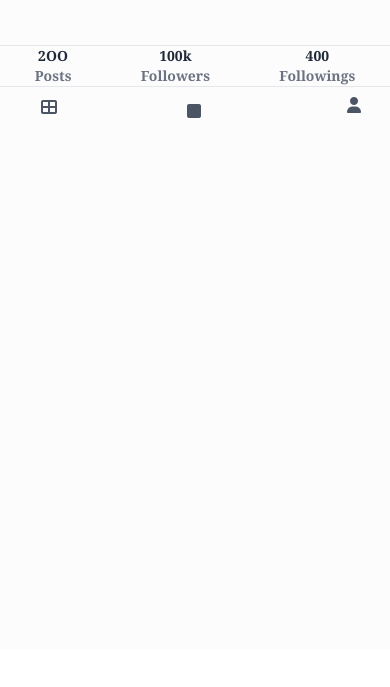
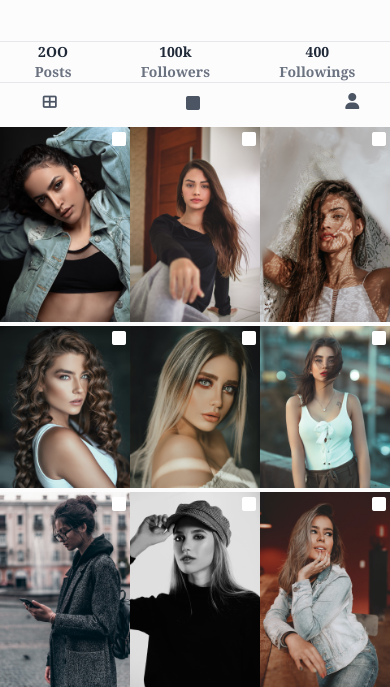
Before and after one commit to BADZA99/instagram-Userprofile-page-clone, a plain HTML site: page index.html in a window 390 px wide. Shown: the part 260-947 px from the top of the page. Before the commit the page ends 909 px from the top, so only its background shows below. Drawn offline with Linux system fonts and the light colour scheme.

Commit message:
add post section and make it responsive

```diff
--- a/index.html
+++ b/index.html
@@ -48,9 +48,9 @@
 
         <div class="md:w-7/12 w-8/12 items-center">
           <!-- profile name and follow button -->
-          <div class=" md:flex  md:space-x-2 mb-4 px-4">
+          <div class=" md:flex items-center md:space-x-2 mb-4 px-4">
             <h2 class=" text-3xl font-light inline-block">Audrey Silva</h2>
-            <a href="" class="bg-blue-500 px-2 text-center py-1 text-white font-semibold rounded block">follow</a>
+            <a href="" class="bg-blue-500 px-2 text-center py-1 text-white text-xs font-semibold rounded block md:inline-block">follow</a>
           </div>
 
           <!-- profile numbers -->
@@ -103,23 +103,114 @@
         <ul class="flex justify-around md:justify-center space-x-12 uppercase text-gray-600 border-t">
           <li class="md:border-t md:border-gray-700">
             <a href="" class="inline-block">
-              <i class="fas fa-th-large p-3"></i>
-              <span class="hidden md:inline">Posts</span>
+              <i class="fas fa-th-large text-sm p-3 "></i>
+              <span class="hidden md:inline text-xs">Posts</span>
             </a>
           </li>
           <li>
-            <a href="" class="inline-block p-3">
+            <a href="" class="inline-block p-2">
               <i class="fas fa-square"></i>
-              <span class="hidden md:inline">igtv</span>
+              <span class="hidden md:inline text-xs">igtv</span>
             </a>
           </li>
           <li>
             <a href="" class="inline-block p-3"></a>
               <i class="fas fa-user"></i>
-              <span class="hidden md:inline">tagged</span>
+              <span class="hidden md:inline text-xs ">tagged</span>
             </a>
           </li>
         </ul>
+
+        <!-- posts -->
+
+        <div class="flex flex-wrap ">
+          <!-- post -->
+          <div class=" w-1/3 pt-1">
+            <a href="">
+              <article class="relative bg-[100%]">
+                <img src="./images/post2.jpg" alt="" class="">
+
+                <i class="fas fa-square absolute  right-0 top-0 text-white m-1"></i>
+              </article>
+            </a>
+          </div>
+          <div class=" w-1/3 pt-1">
+            <a href="">
+              <article class="relative bg-[100%]">
+                <img src="./images/post1.jpg" alt="" class="">
+
+                <i class="fas fa-square absolute  right-0 top-0 text-white m-1"></i>
+              </article>
+            </a>
+          </div>
+          <div class=" w-1/3 pt-1">
+            <a href="">
+              <article class="relative bg-[100%]">
+                <img src="./images/post3.jpg" alt="" class="">
+
+                <i class="fas fa-square absolute  right-0 top-0 text-white m-1"></i>
+              </article>
+            </a>
+          </div>
+          <div class=" w-1/3 pt-1">
+            <a href="">
+              <article class="relative bg-[100%]">
+                <img src="./images/post4.jpg" alt="" class="">
+
+                <i class="fas fa-square absolute  right-0 top-0 text-white m-1"></i>
+              </article>
+            </a>
+          </div>
+          <div class=" w-1/3 pt-1">
+            <a href="">
+              <article class="relative bg-[100%]">
+                <img src="./images/post5.jpg" alt="" class="">
+
+                <i class="fas fa-square absolute  right-0 top-0 text-white m-1"></i>
+              </article>
+            </a>
+          </div>
+          <div class=" w-1/3 pt-1">
+            <a href="">
+              <article class="relative bg-[100%]">
+                <img src="./images/post6.jpg" alt="" class="">
+
+                <i class="fas fa-square absolute  right-0 top-0 text-white m-1"></i>
+              </article>
+            </a>
+          </div>
+          <div class=" w-1/3 pt-1">
+            <a href="">
+              <article class="relative bg-[100%]">
+                <img src="./images/post7.jpg" alt="" class="">
+
+                <i class="fas fa-square absolute  right-0 top-0 text-white m-1"></i>
+              </article>
+            </a>
+          </div>
+          <div class=" w-1/3 pt-1">
+            <a href="">
+              <article class="relative bg-[100%]">
+                <img src="./images/post8.jpg" alt="" class="">
+
+                <i class="fas fa-square absolute  right-0 top-0 text-white m-1"></i>
+              </article>
+            </a>
+          </div>
+          <div class=" w-1/3 pt-1">
+            <a href="">
+              <article class="relative bg-[100%]">
+                <img src="./images/post9.jpg" alt="" class="">
+
+                <i class="fas fa-square absolute  right-0 top-0 text-white m-1"></i>
+              </article>
+            </a>
+          </div>
+
+
+        </div>
+
+
       </div>
 
     </div>
```
Also changed, not shown: dist/style.css, images/post1.jpg (added), images/post2.jpg (added), images/post3.jpg (added), images/post4.jpg (added), images/post5.jpg (added), images/post6.jpg (added), images/post7.jpg (added), images/post8.jpg (added), images/post9.jpg (added).
